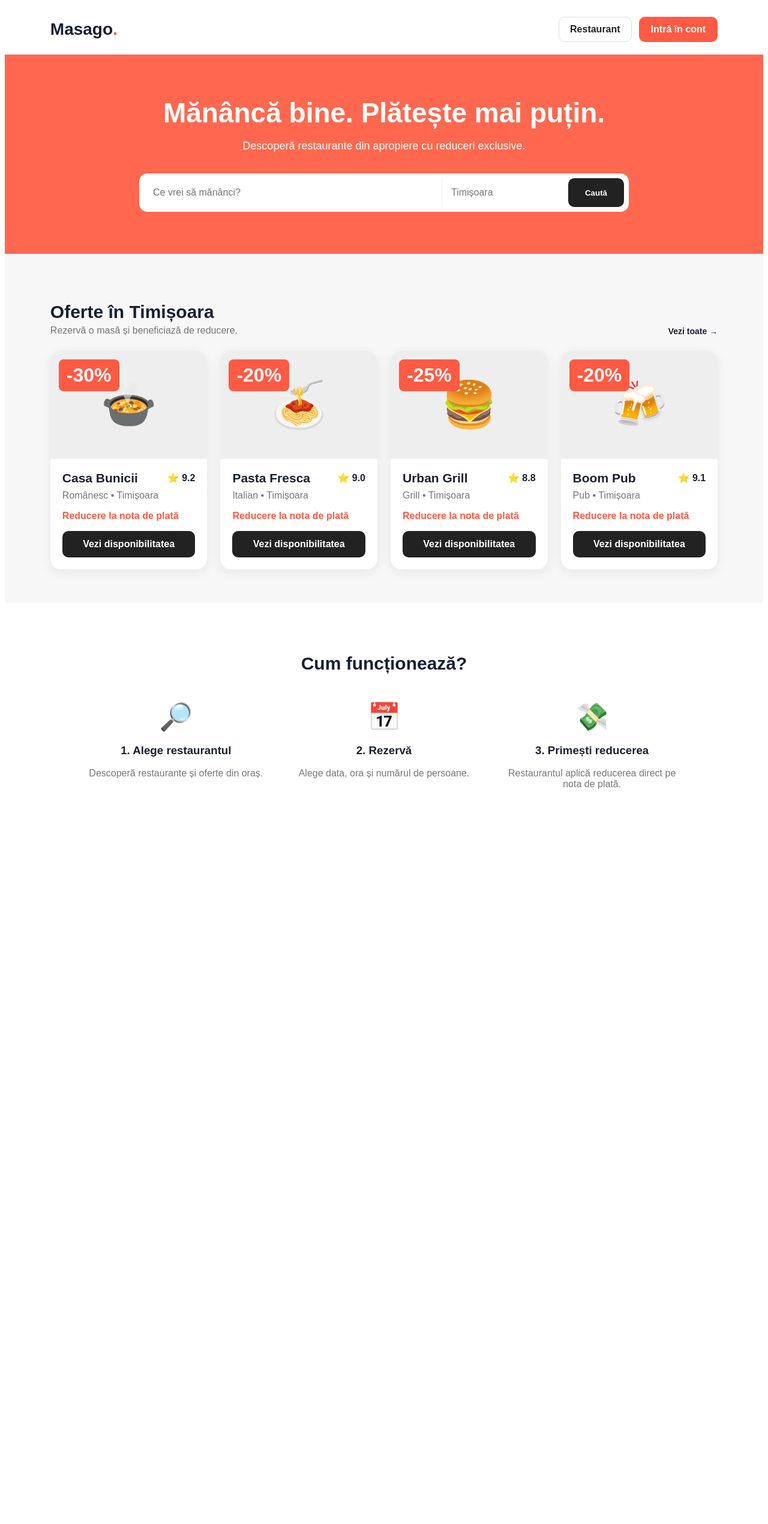
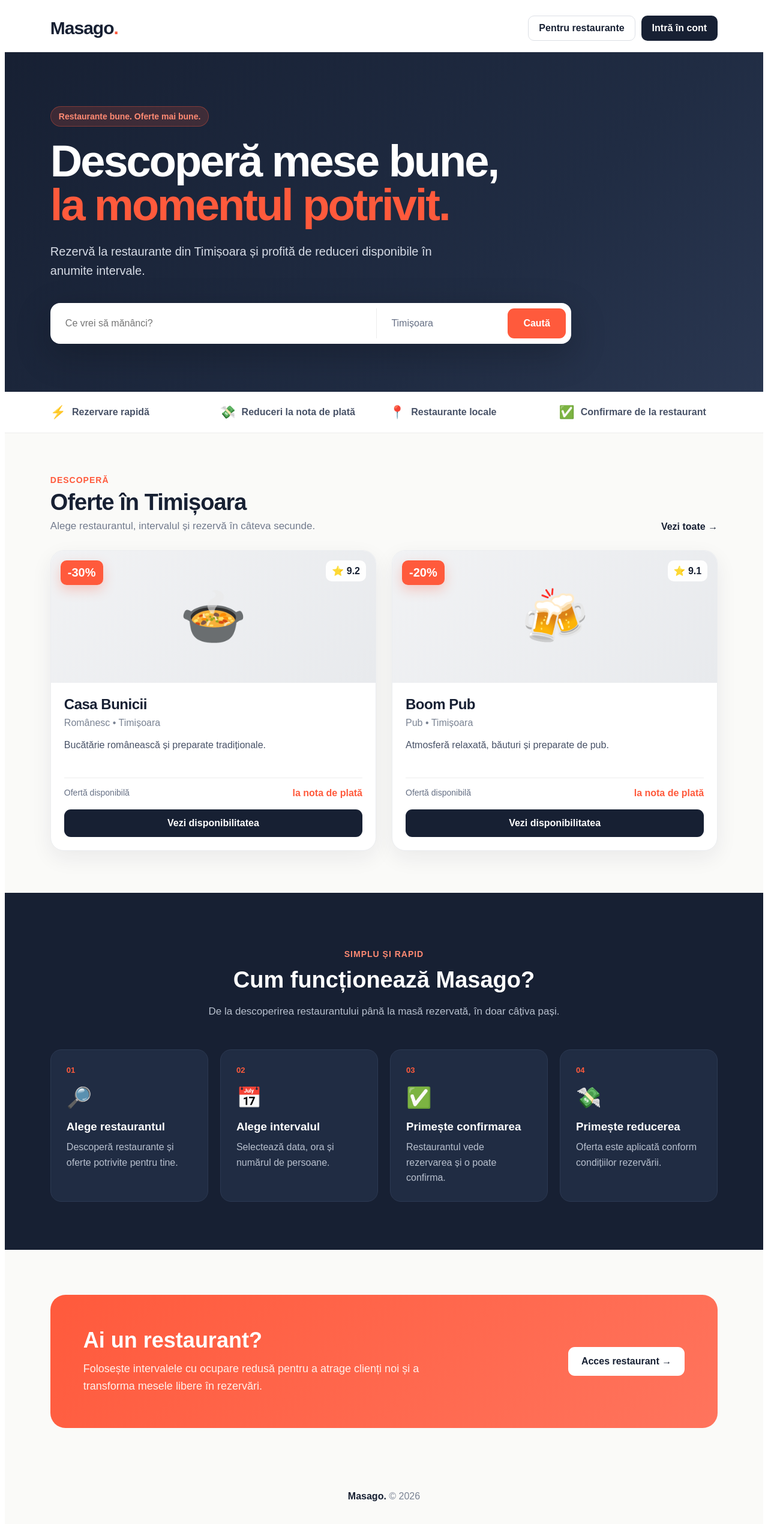
Before and after one commit to masago1/masago1, a Next.js app: page / in a window 1280 px wide. Shown: the top 2540 px of the page at 60% size. Before the commit the page ends 1400 px from the top, so only its background shows below. Built offline with nearby package versions, Linux system fonts and the light colour scheme.

Commit message:
Update page.js

```diff
--- a/app/page.js
+++ b/app/page.js
@@ -8,24 +8,7 @@ export default function Home() {
       location: "Timișoara",
       emoji: "🍲",
       href: "/restaurant",
-    },
-    {
-      name: "Pasta Fresca",
-      type: "Italian",
-      rating: "9.0",
-      discount: "-20%",
-      location: "Timișoara",
-      emoji: "🍝",
-      href: "/restaurant",
-    },
-    {
-      name: "Urban Grill",
-      type: "Grill",
-      rating: "8.8",
-      discount: "-25%",
-      location: "Timișoara",
-      emoji: "🍔",
-      href: "/restaurant",
+      description: "Bucătărie românească și preparate tradiționale.",
     },
     {
       name: "Boom Pub",
@@ -35,6 +18,7 @@ export default function Home() {
       location: "Timișoara",
       emoji: "🍻",
       href: "/restaurant/boom-pub",
+      description: "Atmosferă relaxată, băuturi și preparate de pub.",
     },
   ];
 
@@ -42,37 +26,44 @@ export default function Home() {
     <main
       style={{
         fontFamily: "Arial, sans-serif",
-        margin: 0,
-        background: "#f7f7f7",
+        background: "#FAFAF8",
         minHeight: "100vh",
         color: "#172033",
       }}
     >
-      {/* HEADER */}
+      {/* NAVBAR */}
       <header
         style={{
-          background: "white",
-          padding: "20px 6%",
+          background: "rgba(255,255,255,0.96)",
+          borderBottom: "1px solid #ececec",
+          padding: "18px 6%",
           display: "flex",
           justifyContent: "space-between",
           alignItems: "center",
-          borderBottom: "1px solid #eee",
+          position: "sticky",
+          top: 0,
+          zIndex: 50,
+          backdropFilter: "blur(10px)",
         }}
       >
-        <div
+        <a
+          href="/"
           style={{
-            fontSize: "28px",
-            fontWeight: "bold",
+            textDecoration: "none",
+            color: "#172033",
+            fontSize: "30px",
+            fontWeight: "900",
+            letterSpacing: "-1px",
           }}
         >
           Masago
-          <span style={{ color: "#ff5a43" }}>.</span>
-        </div>
+          <span style={{ color: "#FF5A3C" }}>.</span>
+        </a>
 
         <div
           style={{
             display: "flex",
-            gap: "12px",
+            gap: "10px",
             alignItems: "center",
           }}
         >
@@ -80,25 +71,26 @@ export default function Home() {
             href="/login"
             style={{
               textDecoration: "none",
-              color: "#222",
-              border: "1px solid #ddd",
-              padding: "11px 18px",
+              color: "#172033",
+              border: "1px solid #dcdfe5",
+              background: "white",
+              padding: "11px 17px",
               borderRadius: "10px",
-              fontWeight: "bold",
+              fontWeight: "700",
             }}
           >
-            Restaurant
+            Pentru restaurante
           </a>
 
           <a
             href="/login"
             style={{
               textDecoration: "none",
-              background: "#ff5a43",
               color: "white",
-              padding: "12px 20px",
+              background: "#172033",
+              padding: "12px 18px",
               borderRadius: "10px",
-              fontWeight: "bold",
+              fontWeight: "700",
             }}
           >
             Intră în cont
@@ -109,39 +101,74 @@ export default function Home() {
       {/* HERO */}
       <section
         style={{
-          background: "#ff684f",
-          padding: "70px 6%",
+          padding: "90px 6% 80px",
+          background:
+            "linear-gradient(135deg, #172033 0%, #202c43 65%, #2a3751 100%)",
           color: "white",
-          textAlign: "center",
+          overflow: "hidden",
         }}
       >
+        <div
+          style={{
+            maxWidth: "1180px",
+            margin: "0 auto",
+          }}
+        >
+          <div
+            style={{
+              display: "inline-block",
+              background: "rgba(255,90,60,0.16)",
+              border: "1px solid rgba(255,90,60,0.35)",
+              color: "#FF8A73",
+              padding: "8px 13px",
+              borderRadius: "999px",
+              fontWeight: "700",
+              fontSize: "14px",
+              marginBottom: "22px",
+            }}
+          >
+            Restaurante bune. Oferte mai bune.
+          </div>
+
           <h1
             style={{
-            fontSize: "46px",
-            margin: "0 0 15px 0",
+              fontSize: "clamp(44px, 7vw, 74px)",
+              lineHeight: "0.98",
+              letterSpacing: "-3px",
+              margin: 0,
+              maxWidth: "850px",
             }}
           >
-          Mănâncă bine. Plătește mai puțin.
+            Descoperă mese bune,
+            <br />
+            <span style={{ color: "#FF5A3C" }}>
+              la momentul potrivit.
+            </span>
           </h1>
 
           <p
             style={{
-            fontSize: "18px",
-            marginBottom: "35px",
+              marginTop: "25px",
+              fontSize: "20px",
+              color: "#d7dce6",
+              maxWidth: "700px",
+              lineHeight: 1.6,
             }}
           >
-          Descoperă restaurante din apropiere cu reduceri exclusive.
+            Rezervă la restaurante din Timișoara și profită de
+            reduceri disponibile în anumite intervale.
           </p>
 
           <div
             style={{
-            maxWidth: "800px",
-            margin: "auto",
+              marginTop: "38px",
+              maxWidth: "850px",
               background: "white",
+              padding: "9px",
+              borderRadius: "16px",
               display: "flex",
-            borderRadius: "14px",
-            overflow: "hidden",
-            padding: "8px",
+              gap: "8px",
+              boxShadow: "0 18px 60px rgba(0,0,0,0.22)",
             }}
           >
             <input
@@ -150,15 +177,17 @@ export default function Home() {
                 flex: 1,
                 border: "none",
                 outline: "none",
-              padding: "15px",
+                padding: "16px",
                 fontSize: "16px",
+                color: "#172033",
+                minWidth: 0,
               }}
             />
 
             <div
               style={{
                 width: "1px",
-              background: "#eee",
+                background: "#ececec",
               }}
             />
 
@@ -166,52 +195,111 @@ export default function Home() {
               value="Timișoara"
               readOnly
               style={{
-              width: "180px",
+                width: "170px",
                 border: "none",
                 outline: "none",
-              padding: "15px",
+                padding: "16px",
                 fontSize: "16px",
-              color: "#777",
+                color: "#667085",
+                background: "white",
               }}
             />
 
             <button
               style={{
-              background: "#222",
+                background: "#FF5A3C",
                 color: "white",
                 border: "none",
-              padding: "0 28px",
-              borderRadius: "10px",
-              fontWeight: "bold",
+                borderRadius: "11px",
+                padding: "0 26px",
+                fontWeight: "800",
+                fontSize: "16px",
                 cursor: "pointer",
               }}
             >
               Caută
             </button>
           </div>
+        </div>
       </section>
 
-      {/* RESTAURANTE */}
+      {/* TRUST BAR */}
       <section
         style={{
-          padding: "55px 6%",
-          maxWidth: "1300px",
+          background: "white",
+          borderBottom: "1px solid #ececec",
+          padding: "22px 6%",
+        }}
+      >
+        <div
+          style={{
+            maxWidth: "1180px",
             margin: "auto",
+            display: "grid",
+            gridTemplateColumns:
+              "repeat(auto-fit, minmax(180px, 1fr))",
+            gap: "18px",
+          }}
+        >
+          {[
+            ["⚡", "Rezervare rapidă"],
+            ["💸", "Reduceri la nota de plată"],
+            ["📍", "Restaurante locale"],
+            ["✅", "Confirmare de la restaurant"],
+          ].map(([icon, text]) => (
+            <div
+              key={text}
+              style={{
+                display: "flex",
+                gap: "10px",
+                alignItems: "center",
+                fontWeight: "700",
+                color: "#485267",
+              }}
+            >
+              <span style={{ fontSize: "21px" }}>{icon}</span>
+              <span>{text}</span>
+            </div>
+          ))}
+        </div>
+      </section>
+
+      {/* RESTAURANTS */}
+      <section
+        style={{
+          maxWidth: "1180px",
+          margin: "0 auto",
+          padding: "70px 6%",
         }}
       >
         <div
           style={{
             display: "flex",
             justifyContent: "space-between",
-            alignItems: "flex-end",
-            marginBottom: "25px",
+            alignItems: "end",
+            gap: "20px",
+            marginBottom: "30px",
           }}
         >
           <div>
+            <p
+              style={{
+                margin: 0,
+                color: "#FF5A3C",
+                fontWeight: "800",
+                fontSize: "14px",
+                textTransform: "uppercase",
+                letterSpacing: "1px",
+              }}
+            >
+              Descoperă
+            </p>
+
             <h2
               style={{
-                fontSize: "30px",
-                marginBottom: "5px",
+                margin: "8px 0 8px",
+                fontSize: "38px",
+                letterSpacing: "-1px",
               }}
             >
               Oferte în Timișoara
@@ -219,18 +307,19 @@ export default function Home() {
 
             <p
               style={{
-                color: "#777",
                 margin: 0,
+                color: "#727b8d",
+                fontSize: "17px",
               }}
             >
-              Rezervă o masă și beneficiază de reducere.
+              Alege restaurantul, intervalul și rezervă în câteva secunde.
             </p>
           </div>
 
           <span
             style={{
-              fontWeight: "bold",
-              fontSize: "14px",
+              color: "#172033",
+              fontWeight: "800",
             }}
           >
             Vezi toate →
@@ -241,89 +330,91 @@ export default function Home() {
           style={{
             display: "grid",
             gridTemplateColumns:
-              "repeat(auto-fit, minmax(250px, 1fr))",
-            gap: "22px",
+              "repeat(auto-fit, minmax(290px, 1fr))",
+            gap: "26px",
           }}
         >
           {restaurants.map((restaurant) => (
-            <div
+            <article
               key={restaurant.name}
               style={{
                 background: "white",
-                borderRadius: "18px",
+                borderRadius: "22px",
                 overflow: "hidden",
-                boxShadow:
-                  "0 5px 20px rgba(0,0,0,0.07)",
-              }}
-            >
-              {/* POZA / EMOJI */}
-              <div
-                style={{
-                  height: "180px",
-                  background: "#eeeeee",
-                  display: "flex",
-                  justifyContent: "center",
-                  alignItems: "center",
-                  position: "relative",
+                border: "1px solid #ebedf0",
+                boxShadow: "0 12px 35px rgba(23,32,51,0.07)",
               }}
             >
               <div
                 style={{
-                    fontSize: "75px",
+                  height: "220px",
+                  background:
+                    "linear-gradient(135deg, #f1f2f4, #e8eaed)",
+                  position: "relative",
+                  display: "flex",
+                  alignItems: "center",
+                  justifyContent: "center",
+                }}
+              >
+                <span
+                  style={{
+                    fontSize: "90px",
                   }}
                 >
                   {restaurant.emoji}
+                </span>
+
+                <div
+                  style={{
+                    position: "absolute",
+                    top: "16px",
+                    left: "16px",
+                    background: "#FF5A3C",
+                    color: "white",
+                    fontWeight: "900",
+                    fontSize: "20px",
+                    padding: "9px 12px",
+                    borderRadius: "10px",
+                    boxShadow: "0 8px 20px rgba(255,90,60,0.28)",
+                  }}
+                >
+                  {restaurant.discount}
                 </div>
 
                 <div
                   style={{
                     position: "absolute",
-                    top: "14px",
-                    left: "14px",
-                    background: "#ff5a43",
-                    color: "white",
-                    fontSize: "32px",
-                    fontWeight: "bold",
-                    padding: "8px 13px",
-                    borderRadius: "8px",
+                    right: "16px",
+                    top: "16px",
+                    background: "rgba(255,255,255,0.94)",
+                    padding: "8px 10px",
+                    borderRadius: "10px",
+                    fontWeight: "800",
                   }}
                 >
-                  {restaurant.discount}
+                  ⭐ {restaurant.rating}
                 </div>
               </div>
 
-              {/* DETALII */}
               <div
                 style={{
-                  padding: "20px",
-                }}
-              >
-                <div
-                  style={{
-                    display: "flex",
-                    justifyContent: "space-between",
-                    alignItems: "center",
-                    gap: "10px",
+                  padding: "22px",
                 }}
               >
                 <h3
                   style={{
                     margin: 0,
-                      fontSize: "21px",
+                    fontSize: "24px",
+                    letterSpacing: "-0.5px",
                   }}
                 >
                   {restaurant.name}
                 </h3>
 
-                  <strong>
-                    ⭐ {restaurant.rating}
-                  </strong>
-                </div>
-
                 <p
                   style={{
-                    color: "#777",
-                    marginTop: "8px",
+                    color: "#7a8393",
+                    margin: "8px 0 12px",
                   }}
                 >
                   {restaurant.type} • {restaurant.location}
@@ -331,96 +422,279 @@ export default function Home() {
 
                 <p
                   style={{
-                    fontWeight: "bold",
-                    color: "#ff5a43",
+                    color: "#485267",
+                    lineHeight: 1.5,
+                    minHeight: "48px",
                   }}
                 >
-                  Reducere la nota de plată
+                  {restaurant.description}
                 </p>
+
+                <div
+                  style={{
+                    margin: "18px 0",
+                    paddingTop: "16px",
+                    borderTop: "1px solid #eeeeee",
+                    display: "flex",
+                    justifyContent: "space-between",
+                    gap: "12px",
+                  }}
+                >
+                  <span
+                    style={{
+                      color: "#667085",
+                      fontSize: "14px",
+                    }}
+                  >
+                    Ofertă disponibilă
+                  </span>
+
+                  <strong
+                    style={{
+                      color: "#FF5A3C",
+                    }}
+                  >
+                    la nota de plată
+                  </strong>
+                </div>
 
                 <a
                   href={restaurant.href}
                   style={{
                     display: "block",
-                    width: "100%",
-                    boxSizing: "border-box",
-                    background: "#222",
+                    background: "#172033",
                     color: "white",
-                    borderRadius: "10px",
-                    padding: "13px",
-                    fontWeight: "bold",
-                    cursor: "pointer",
-                    marginTop: "12px",
+                    textDecoration: "none",
                     textAlign: "center",
-                    textDecoration: "none",
+                    padding: "14px",
+                    borderRadius: "11px",
+                    fontWeight: "800",
                   }}
                 >
                   Vezi disponibilitatea
                 </a>
               </div>
-            </div>
+            </article>
           ))}
         </div>
       </section>
 
-      {/* CUM FUNCTIONEAZA */}
+      {/* HOW IT WORKS */}
       <section
         style={{
-          background: "white",
-          padding: "60px 6%",
+          background: "#172033",
+          color: "white",
+          padding: "80px 6%",
+        }}
+      >
+        <div
+          style={{
+            maxWidth: "1180px",
+            margin: "auto",
+          }}
+        >
+          <div
+            style={{
               textAlign: "center",
+              maxWidth: "650px",
+              margin: "auto",
+            }}
+          >
+            <p
+              style={{
+                color: "#FF8A73",
+                textTransform: "uppercase",
+                letterSpacing: "1px",
+                fontWeight: "800",
+                fontSize: "14px",
+              }}
+            >
+              Simplu și rapid
+            </p>
+
+            <h2
+              style={{
+                fontSize: "38px",
+                margin: "8px 0 15px",
+              }}
+            >
+              Cum funcționează Masago?
+            </h2>
+
+            <p
+              style={{
+                color: "#b8c0ce",
+                lineHeight: 1.6,
+                fontSize: "17px",
+              }}
+            >
+              De la descoperirea restaurantului până la masă rezervată,
+              în doar câțiva pași.
+            </p>
+          </div>
+
+          <div
+            style={{
+              marginTop: "50px",
+              display: "grid",
+              gridTemplateColumns:
+                "repeat(auto-fit, minmax(220px, 1fr))",
+              gap: "20px",
+            }}
+          >
+            {[
+              {
+                number: "01",
+                icon: "🔎",
+                title: "Alege restaurantul",
+                text: "Descoperă restaurante și oferte potrivite pentru tine.",
+              },
+              {
+                number: "02",
+                icon: "📅",
+                title: "Alege intervalul",
+                text: "Selectează data, ora și numărul de persoane.",
+              },
+              {
+                number: "03",
+                icon: "✅",
+                title: "Primește confirmarea",
+                text: "Restaurantul vede rezervarea și o poate confirma.",
+              },
+              {
+                number: "04",
+                icon: "💸",
+                title: "Primește reducerea",
+                text: "Oferta este aplicată conform condițiilor rezervării.",
+              },
+            ].map((item) => (
+              <div
+                key={item.number}
+                style={{
+                  background: "#202c43",
+                  padding: "26px",
+                  borderRadius: "18px",
+                  border: "1px solid #2c3952",
+                }}
+              >
+                <div
+                  style={{
+                    color: "#FF5A3C",
+                    fontWeight: "900",
+                    fontSize: "13px",
+                  }}
+                >
+                  {item.number}
+                </div>
+
+                <div
+                  style={{
+                    fontSize: "34px",
+                    margin: "18px 0",
+                  }}
+                >
+                  {item.icon}
+                </div>
+
+                <h3
+                  style={{
+                    margin: "0 0 10px",
+                  }}
+                >
+                  {item.title}
+                </h3>
+
+                <p
+                  style={{
+                    color: "#b8c0ce",
+                    lineHeight: 1.6,
+                    margin: 0,
+                  }}
+                >
+                  {item.text}
+                </p>
+              </div>
+            ))}
+          </div>
+        </div>
+      </section>
+
+      {/* RESTAURANT CTA */}
+      <section
+        style={{
+          padding: "75px 6%",
+        }}
+      >
+        <div
+          style={{
+            maxWidth: "1180px",
+            margin: "auto",
+            background:
+              "linear-gradient(135deg, #FF5A3C, #ff745d)",
+            color: "white",
+            padding: "55px",
+            borderRadius: "25px",
+            display: "flex",
+            justifyContent: "space-between",
+            alignItems: "center",
+            gap: "30px",
+            flexWrap: "wrap",
+          }}
+        >
+          <div
+            style={{
+              maxWidth: "650px",
             }}
           >
             <h2
               style={{
-            fontSize: "30px",
-            marginBottom: "45px",
+                fontSize: "36px",
+                margin: "0 0 12px",
               }}
             >
-          Cum funcționează?
+              Ai un restaurant?
             </h2>
 
-        <div
+            <p
               style={{
-            maxWidth: "1000px",
-            margin: "auto",
-            display: "grid",
-            gridTemplateColumns:
-              "repeat(auto-fit, minmax(220px, 1fr))",
-            gap: "40px",
+                margin: 0,
+                color: "#fff1ed",
+                fontSize: "18px",
+                lineHeight: 1.6,
               }}
             >
-          <div>
-            <div style={{ fontSize: "45px" }}>🔎</div>
-
-            <h3>1. Alege restaurantul</h3>
-
-            <p style={{ color: "#777" }}>
-              Descoperă restaurante și oferte din oraș.
+              Folosește intervalele cu ocupare redusă pentru a atrage
+              clienți noi și a transforma mesele libere în rezervări.
             </p>
           </div>
 
-          <div>
-            <div style={{ fontSize: "45px" }}>📅</div>
-
-            <h3>2. Rezervă</h3>
-
-            <p style={{ color: "#777" }}>
-              Alege data, ora și numărul de persoane.
-            </p>
-          </div>
-
-          <div>
-            <div style={{ fontSize: "45px" }}>💸</div>
-
-            <h3>3. Primești reducerea</h3>
-
-            <p style={{ color: "#777" }}>
-              Restaurantul aplică reducerea direct pe nota de plată.
-            </p>
-          </div>
+          <a
+            href="/login"
+            style={{
+              background: "white",
+              color: "#172033",
+              textDecoration: "none",
+              padding: "15px 22px",
+              borderRadius: "11px",
+              fontWeight: "900",
+            }}
+          >
+            Acces restaurant →
+          </a>
         </div>
       </section>
+
+      {/* FOOTER */}
+      <footer
+        style={{
+          padding: "30px 6% 45px",
+          color: "#7a8393",
+          textAlign: "center",
+        }}
+      >
+        <strong style={{ color: "#172033" }}>Masago.</strong>{" "}
+        © 2026
+      </footer>
     </main>
   );
 }
```
Lines whose indentation alone changed are shown as unchanged.
